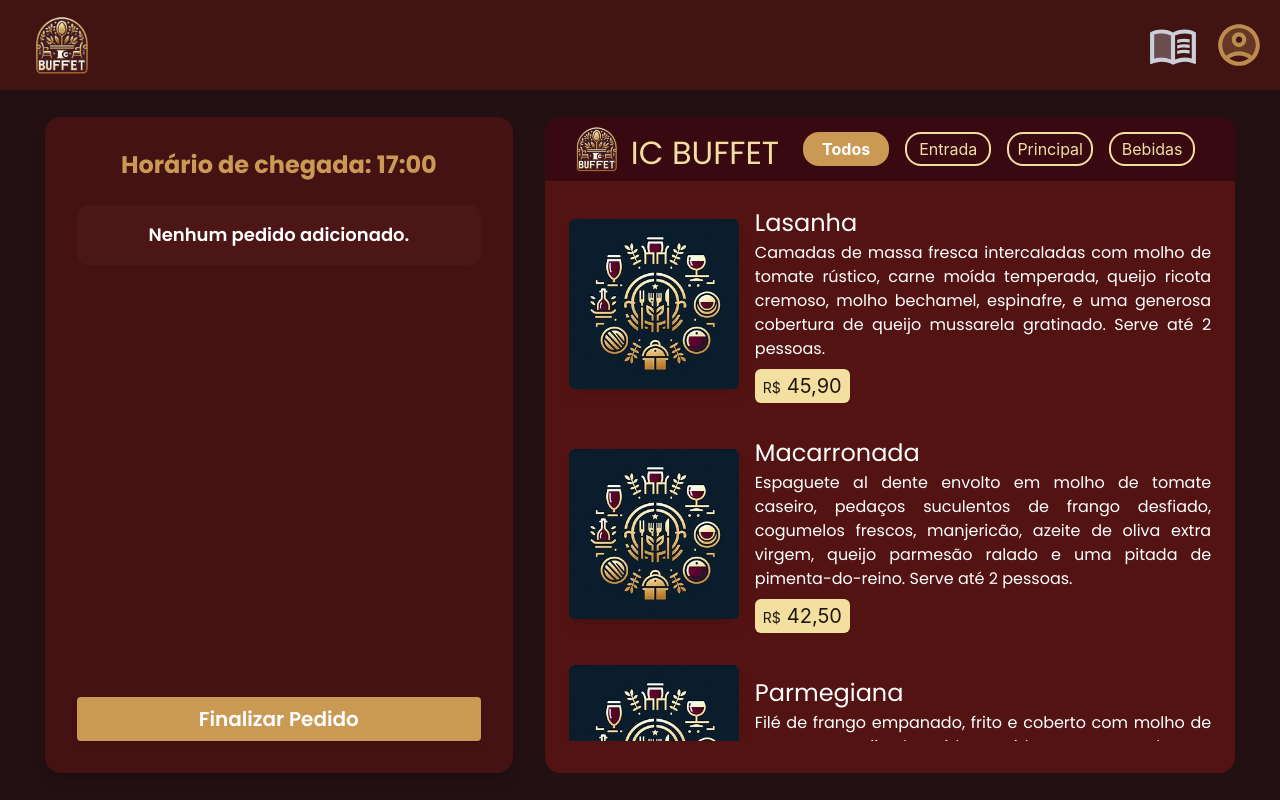
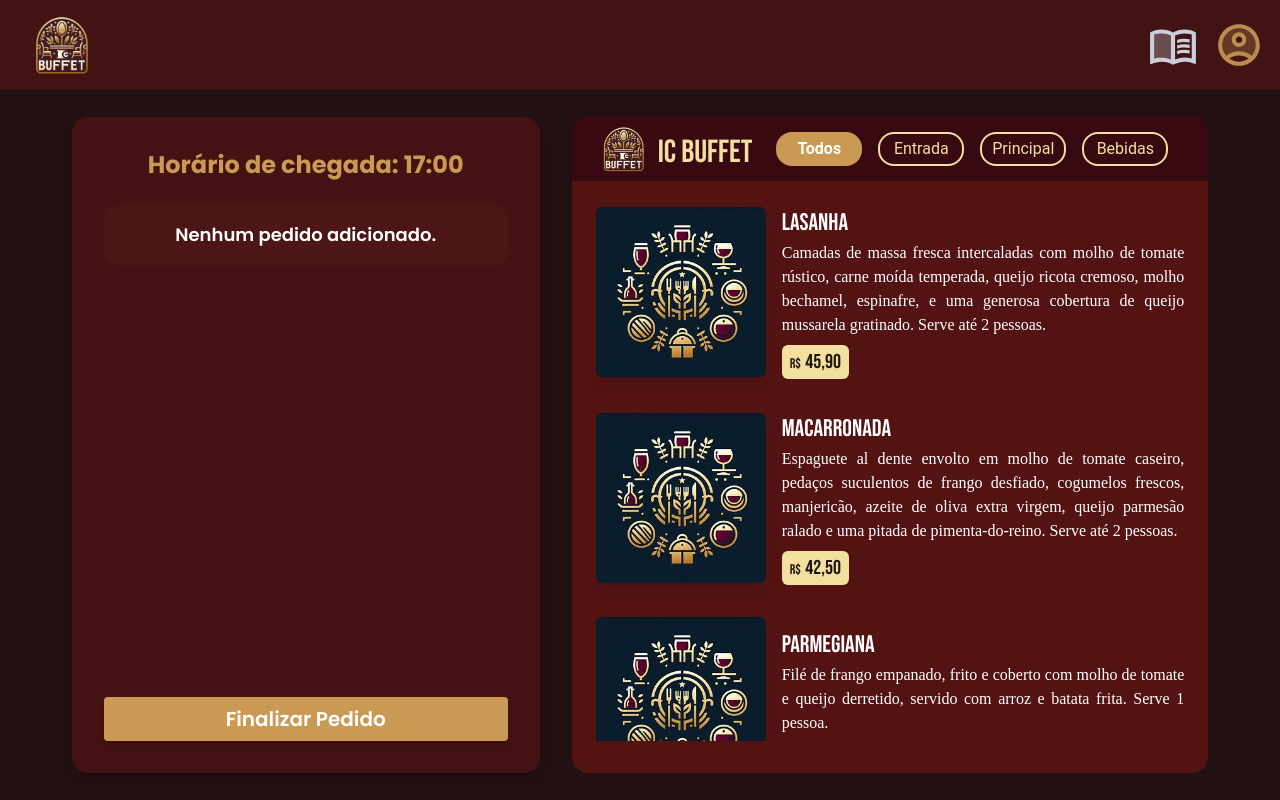
Before and after one commit to MasioCesar/Restaurant-Reservation, a Next.js app: page /menuSchedule in a window 1280 px wide. Built offline with nearby package versions, Linux system fonts and the light colour scheme.

Commit message:
mudando fontes

```diff
--- a/src/app/layout.js
+++ b/src/app/layout.js
@@ -1,6 +1,9 @@
+import { Inter } from "next/font/google";
 import "./theme/globals.css";
+import { CssBaseline, ThemeProvider } from "@mui/material";
 import { theme } from './theme';
-import { CssBaseline, ThemeProvider } from "@mui/material";
+
+const inter = Inter({ subsets: ["latin"] });
 
 export const metadata = {
   title: "IC BUFFET",
@@ -12,9 +15,11 @@ export default function RootLayout({ children }) {
     <html lang="pt-BR">
       <head>
         <link href="https://fonts.googleapis.com/css2?family=Bebas+Neue&display=swap" rel="stylesheet" />
-        <link href="https://fonts.googleapis.com/css2?family=Poppins:ital,wght@0,100;0,200;0,300;0,400;0,500;0,600;0,700;0,800;0,900;1,100;1,200;1,300;1,400;1,500;1,600;1,700;1,800;1,900&display=swap" rel="stylesheet"></link>
+        <link rel="preconnect" href="https://fonts.googleapis.com"/>
+        <link rel="preconnect" href="https://fonts.gstatic.com"/>
+        <link href="https://fonts.googleapis.com/css2?family=Poppins:ital,wght@0,100;0,200;0,300;0,400;0,500;0,600;0,700;0,800;0,900;1,100;1,200;1,300;1,400;1,500;1,600;1,700;1,800;1,900&display=swap" rel="stylesheet"/>
       </head>
-      <body>
+      <body className={inter.className}>
         <ThemeProvider theme={theme}>
           <CssBaseline />
           {children}
--- a/src/components/menu.js
+++ b/src/components/menu.js
@@ -198,7 +198,7 @@ export const Menu = ({ addOrder }) => {
             <div className="relative  md:w-[70px] md:h-[70px] w-[60px] h-[60px]">
               <Image src="/logo.png" alt="ICBuffet" fill />
             </div>
-            <div className="text-[#F3DFA0] md:text-[32px] text-[24px] font-poppins whitespace-nowrap leading-nome h-8 md:h-10">
+            <div className="text-[#F3DFA0] md:text-[32px] text-[24px] font-bebas-neue whitespace-nowrap leading-nome h-8 md:h-10">
               IC BUFFET
             </div>
           </div>
@@ -207,7 +207,7 @@ export const Menu = ({ addOrder }) => {
             <div className="relative lg:hidden">
               <button
                 onClick={toggleDropdown}
-                className="bg-[#CA9A55] text-[#ffffff] rounded-2xl px-4 py-2 font-Roboto text-[14px] lg:text-[16px] font-bold focus:outline-none transition-colors"
+                className="bg-[#CA9A55] text-[#ffffff] rounded-2xl px-4 py-2 font-roboto text-[14px] lg:text-[16px] font-bold focus:outline-none transition-colors"
               >
                 Filtro: {categoriaAtiva}
               </button>
@@ -235,7 +235,7 @@ export const Menu = ({ addOrder }) => {
                 <button
                   key={category}
                   onClick={() => setCategoriaAtiva(category)}
-                  className={`w-[86px] h-[34px] rounded-2xl font-Roboto text-[14px] lg:text-[16px] transition-colors border-2  ${categoriaAtiva === category
+                  className={`w-[86px] h-[34px] rounded-2xl font-roboto text-[14px] lg:text-[16px] transition-colors border-2  ${categoriaAtiva === category
                     ? 'bg-[#CA9A55] text-[#ffffff] border-[#CA9A55] font-bold'
                     : 'bg-[#390912] text-[#F3DFA0] border-[#F3DFA0]'
                     }`}
@@ -250,7 +250,7 @@ export const Menu = ({ addOrder }) => {
       <section className="overflow-y-auto h-[60vh] sm:h-[70vh] py-4 px-4">
         {pratosFiltrados.map((prato, index) => (
           <article key={index} className="flex flex-row md:flex-row items-center gap-4 mb-4">
-            <div className="relative sm:w-[170px] sm:h-[170px] w-[120px] h-[120px]  flex-shrink-0 rounded-md overflow-hidden shadow-lg ">
+            <div className="relative sm:w-[170px] sm:h-[170px] w-[120px] h-[120px]  flex-shrink-0 rounded-md overflow-hidden shadow-lg">
               <Image
                 src={prato.imagem}
                 alt={prato.alt}
@@ -260,19 +260,19 @@ export const Menu = ({ addOrder }) => {
             </div>
 
             <div className="text-left flex-1">
-              <h2 className="text-[#ffffff] text-[20px] md:text-[24px] font-poppins">{prato.nome}</h2>
-              <div className="flex flex-col md:flex-row items-start md:items-center md:gap-4 font-poppins">
-                <p className="text-[#ffffff] text-[14px] md:text-[16px] font-Roboto-Slab text-justify hidden md:block mb-2">
+              <h2 className="text-[#ffffff] text-[20px] md:text-[24px] font-bebas-neue">{prato.nome}</h2>
+              <div className="flex flex-col md:flex-row items-start md:items-center md:gap-4">
+                <p className="text-[#ffffff] text-[14px] md:text-[16px] font-roboto-slab text-justify hidden md:block mb-2">
                   {prato.descricao}
                 </p>
                 <button
-                  className="md:hidden my-2 font-poppins bg-[#CA9A55] text-white py-1 px-2 rounded-md hover:bg-[#c69c61]"
+                  className="md:hidden my-2 bg-[#CA9A55] text-white py-1 px-2  rounded-md hover:bg-[#c69c61]"
                   onClick={() => handleShowDescription(prato.nome, prato.descricao)}
                 >
                   Ler Descrição
                 </button>
               </div>
-              <p className="text-[#20170E] text-[20px] font-Bebas-Neue bg-[#F3DFA0] py-0.5 px-2 rounded-md inline-block">
+              <p className="text-[#20170E] text-[20px] font-bebas-neue bg-[#F3DFA0] py-0.5 px-2 rounded-md inline-block">
                 <span className="text-[14px] font-normal mr-0.5">{prato.preco.slice(0, 3)}</span>
                 <span className="text-[20px]">{prato.preco.slice(3)}</span>
               </p>
@@ -285,9 +285,9 @@ export const Menu = ({ addOrder }) => {
         <div className="fixed inset-0 bg-black bg-opacity-50 flex items-center justify-center z-50">
           <div className="relative bg-white p-4 rounded-lg shadow-lg w-11/12 sm:w-3/4 md:w-1/2 lg:w-1/3">
             <div className="flex items-center justify-between mb-2">
-              <h3 className="text-black text-2xl pt-1 font-poppins font-bold">{selectedPrato}</h3>
+              <h3 className="text-black text-2xl pt-1 font-bebas-neue font-bold">{selectedPrato}</h3>
               <button
-                className="bg-[#CA9A55] text-white font-poppins py-1 px-2 rounded-md hover:bg-[#c69c61] font-bold ml-4"
+                className="bg-[#CA9A55] text-white py-1 px-2 rounded-md hover:bg-[#c69c61] font-bold ml-4"
                 onClick={handleCloseDescription}
               >
                 Fechar
--- a/src/components/menuCronograma.js
+++ b/src/components/menuCronograma.js
@@ -198,7 +198,7 @@ export const MenuCronograma = ({ addOrder }) => {
                         <div className="relative  md:w-[70px] md:h-[70px] w-[60px] h-[60px]">
                             <Image src="/logo.png" alt="ICBuffet" fill />
                         </div>
-                        <div className="text-[#F3DFA0] md:text-[32px] text-[24px] font-poppins whitespace-nowrap leading-nome h-8 md:h-10">
+                        <div className="text-[#F3DFA0] md:text-[32px] text-[24px] font-bebas-neue whitespace-nowrap leading-nome h-8 md:h-10">
                             IC BUFFET
                         </div>
                     </div>
@@ -207,7 +207,7 @@ export const MenuCronograma = ({ addOrder }) => {
                         <div className="relative lg:hidden">
                             <button
                                 onClick={toggleDropdown}
-                                className="bg-[#CA9A55] text-[#ffffff] rounded-2xl px-4 py-2 font-Roboto text-[14px] lg:text-[16px] font-bold focus:outline-none transition-colors"
+                                className="bg-[#CA9A55] text-[#ffffff] rounded-2xl px-4 py-2 font-roboto text-[14px] lg:text-[16px] font-bold focus:outline-none transition-colors"
                             >
                                 Filtro: {categoriaAtiva}
                             </button>
@@ -235,7 +235,7 @@ export const MenuCronograma = ({ addOrder }) => {
                                 <button
                                     key={category}
                                     onClick={() => setCategoriaAtiva(category)}
-                                    className={`w-[86px] h-[34px] rounded-2xl font-Roboto text-[14px] lg:text-[16px] transition-colors border-2  ${categoriaAtiva === category
+                                    className={`w-[86px] h-[34px] rounded-2xl font-roboto text-[14px] lg:text-[16px] transition-colors border-2  ${categoriaAtiva === category
                                         ? 'bg-[#CA9A55] text-[#ffffff] border-[#CA9A55] font-bold'
                                         : 'bg-[#390912] text-[#F3DFA0] border-[#F3DFA0]'
                                         }`}
@@ -264,13 +264,19 @@ export const MenuCronograma = ({ addOrder }) => {
                         </div>
 
                         <div className="text-left flex-1">
-                            <h2 className="text-[#ffffff] text-[20px] md:text-[24px] font-poppins">{prato.nome}</h2>
-                            <div className="flex flex-col md:flex-row items-start md:items-center md:gap-4 font-poppins">
-                                <p className="text-[#ffffff] text-[14px] md:text-[16px] font-Roboto-Slab text-justify hidden md:block mb-2">
+                            <h2 className="text-[#ffffff] text-[20px] md:text-[24px] font-bebas-neue">{prato.nome}</h2>
+                            <div className="flex flex-col md:flex-row items-start md:items-center md:gap-4">
+                                <p className="text-[#ffffff] text-[14px] md:text-[16px] font-roboto-slab text-justify hidden md:block mb-2">
                                     {prato.descricao}
                                 </p>
+                                <button
+                                    className="md:hidden my-2 bg-[#CA9A55] text-white py-1 px-2  rounded-md hover:bg-[#c69c61]"
+                                    onClick={() => handleShowDescription(prato.nome, prato.descricao)}
+                                >
+                                    Ler Descrição
+                                </button>
                             </div>
-                            <p className="text-[#20170E] text-[20px] font-Bebas-Neue bg-[#F3DFA0] py-0.5 px-2 rounded-md inline-block">
+                            <p className="text-[#20170E] text-[20px] font-bebas-neue bg-[#F3DFA0] py-0.5 px-2 rounded-md inline-block">
                                 <span className="text-[14px] font-normal mr-0.5">{prato.preco.slice(0, 3)}</span>
                                 <span className="text-[20px]">{prato.preco.slice(3)}</span>
                             </p>
--- a/tailwind.config.js
+++ b/tailwind.config.js
@@ -1,4 +1,3 @@
-/** @type {import('tailwindcss').Config} */
 module.exports = {
   content: [
     "./src/pages/**/*.{js,ts,jsx,tsx,mdx}",
@@ -8,13 +7,14 @@ module.exports = {
   theme: {
     extend: {
       fontFamily: {
-        poppins: ['Poppins', 'sans-serif'],
-        roboto: ['Roboto Slab', 'serif'],
+        'bebas-neue': ['"Bebas Neue"', 'sans-serif'],
+        'poppins': ['"Poppins"', 'sans-serif'],
+        'roboto': ['"Roboto"', 'sans-serif'],
+        'roboto-slab': ['"Roboto Slab"', 'serif'],
       },
       backgroundImage: {
         "gradient-radial": "radial-gradient(var(--tw-gradient-stops))",
-        "gradient-conic":
-          "conic-gradient(from 180deg at 50% 50%, var(--tw-gradient-stops))",
+        "gradient-conic": "conic-gradient(from 180deg at 50% 50%, var(--tw-gradient-stops))",
       },
     },
   },
```
Also changed, not shown: src/components/orders.js (deleted).
